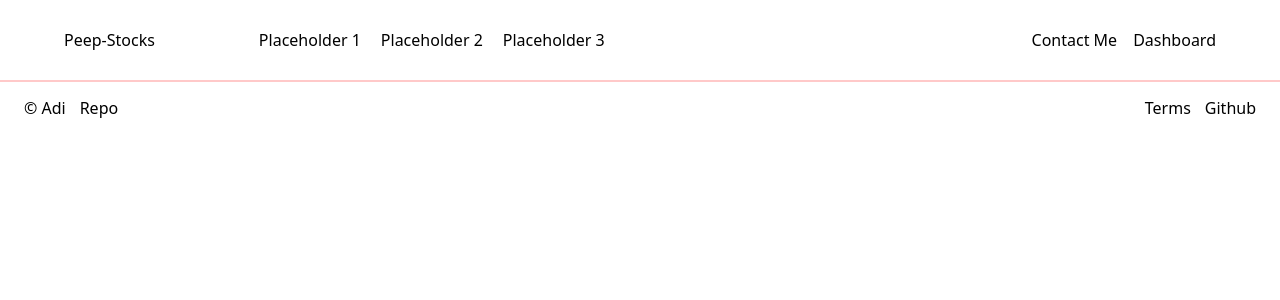
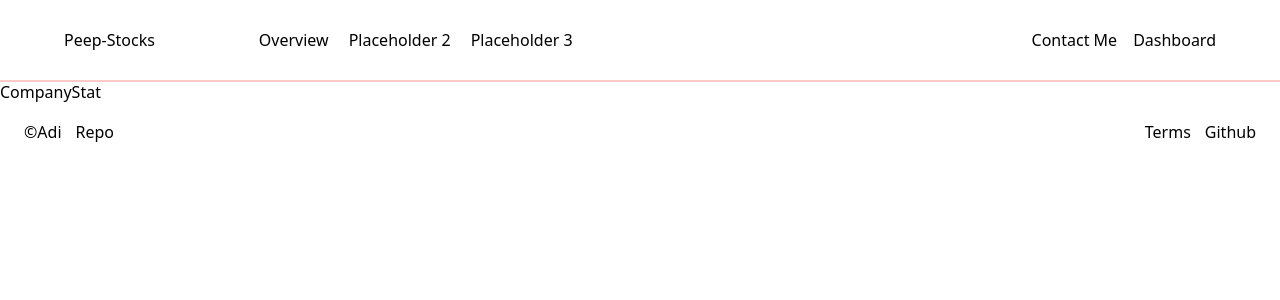
Before and after one commit to ranjanaditya452/Peep_Stocks, a React (Vite) app in the folder client/: page /overview/1 in a window 1280 px wide. Shown: the top 300 px of the page. Built offline with nearby package versions, Linux system fonts and the light colour scheme.

Commit message:
Homepage done, starting on the second page 'overview' of a company

```diff
--- a/client/src/App.jsx
+++ b/client/src/App.jsx
@@ -4,6 +4,7 @@ import Homepage from './pages/Homepage'
 import Navbar from './components/Navbar'
 import { OutlineContext } from './context/OutlineContext'
 import Footer from './components/Footer'
+import CompanyStat from './pages/CompanyStat'
 const App = () => {
   return (<>
    <OutlineContext.Provider value='outline outline-1 outline-red-500'>
@@ -11,6 +12,7 @@ const App = () => {
      <Navbar/>
       <Routes>
         <Route path='/' element={<Homepage/>}/>
+        <Route path='/overview/:symbol' element={<CompanyStat/>}/>
       </Routes>
       <Footer/>
     </BrowserRouter>
--- a/client/src/components/Footer.jsx
+++ b/client/src/components/Footer.jsx
@@ -4,7 +4,7 @@ const Footer = () => {
   return (
     <div className='h-12 flex justify-between items-center md:h-14 max-h-14 shrink-0'>
         <div className='flex gap-3.5 pl-6'>
-            <div>&copy; Adi</div>
+            <div>&copy;Adi</div>
             <div>Repo</div>
         </div>
         <div className='flex gap-3.5 pr-6 '>
--- a/client/src/components/Navbar.jsx
+++ b/client/src/components/Navbar.jsx
@@ -1,4 +1,5 @@
 import React from 'react'
+import { Link } from 'react-router-dom'
 
 const Navbar = () => {
   return (
@@ -10,7 +11,7 @@ const Navbar = () => {
                    outline-2 outline-red-200'>
      <div className=''>Peep-Stocks</div>
      <div className='px-6 ml-[5rem] hidden lg:flex justify-between gap-5'>
-      <div>Placeholder&nbsp;1</div>
+      <Link to="/overview">Overview</Link>
       <div>Placeholder&nbsp;2</div>
       <div>Placeholder&nbsp;3</div>
      </div>
--- /dev/null
+++ b/client/src/pages/CompanyStat.jsx
@@ -0,0 +1,9 @@
+import React from 'react'
+
+const CompanyStat = () => {
+  return (
+    <div>CompanyStat</div>
+  )
+}
+
+export default CompanyStat
--- /dev/null
+++ b/client/src/pages/Overview.jsx
@@ -0,0 +1,9 @@
+import React from 'react'
+
+const Overview = () => {
+  return (
+    <div>Overview</div>
+  )
+}
+
+export default Overview
```
